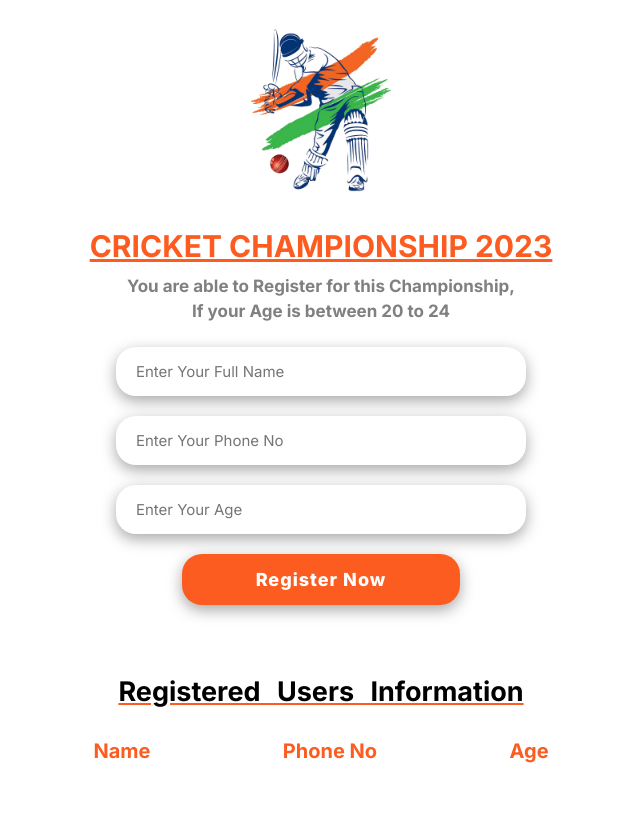
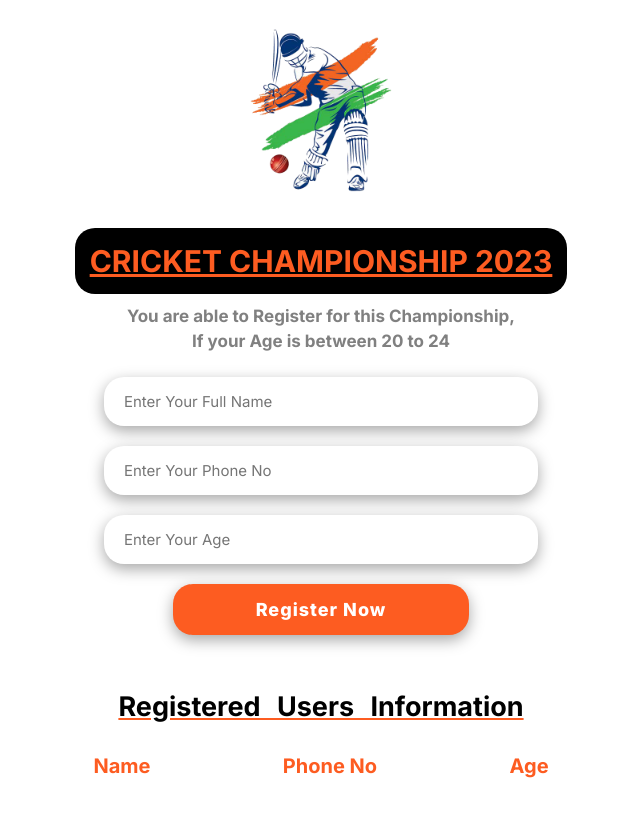
Before and after one commit to PrasadMore3505-psm/Cricket-Championship-Registration, a plain HTML site: page index.html in a window 1280 px wide. Shown: the whole page, without its empty margins (319-959 px from the left). Drawn offline with Linux system fonts and the light colour scheme.

Commit message:
Update style.css

```diff
--- a/style.css
+++ b/style.css
@@ -42,6 +42,9 @@
 .heading-title h1{
     font-size: 30px;
     color: rgb(253, 92, 33);
+    background-color: black;
+    padding: 15px;
+    border-radius: 20px;
     text-decoration: underline;
 }
 
```
